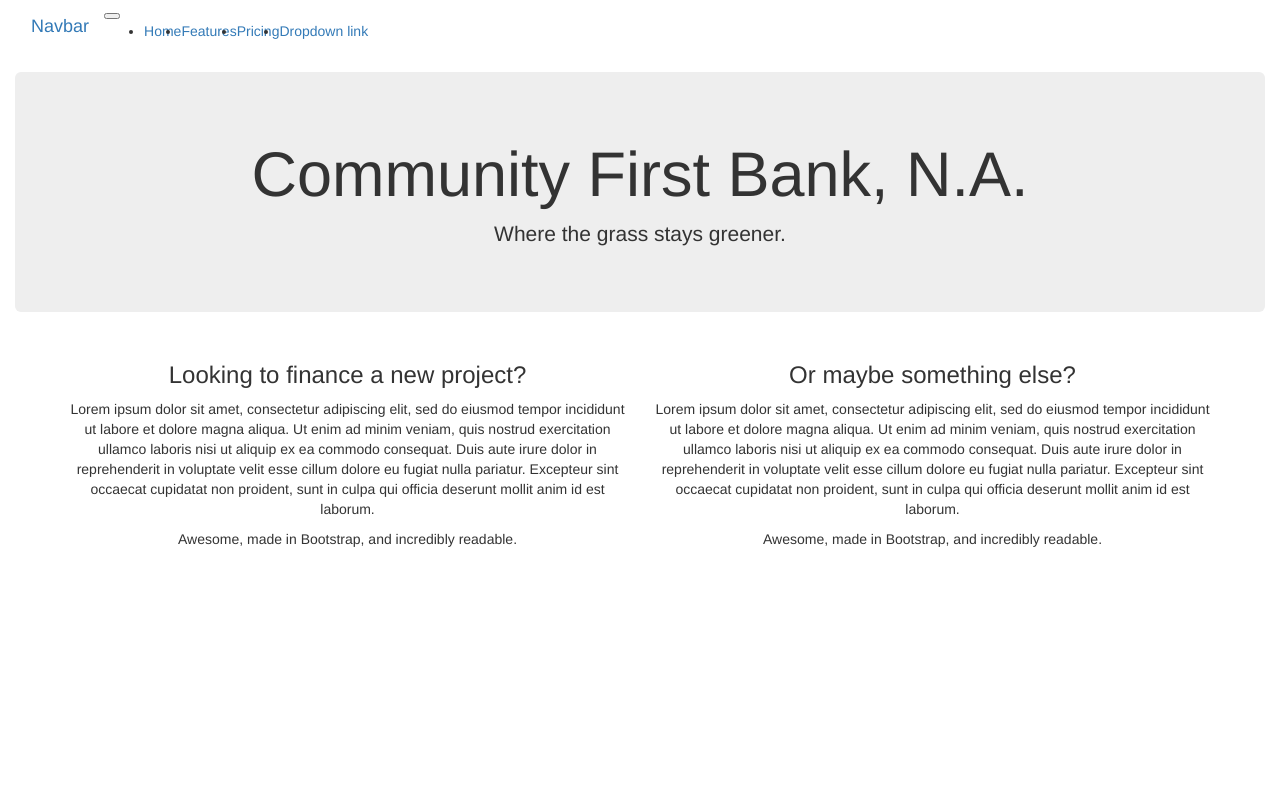
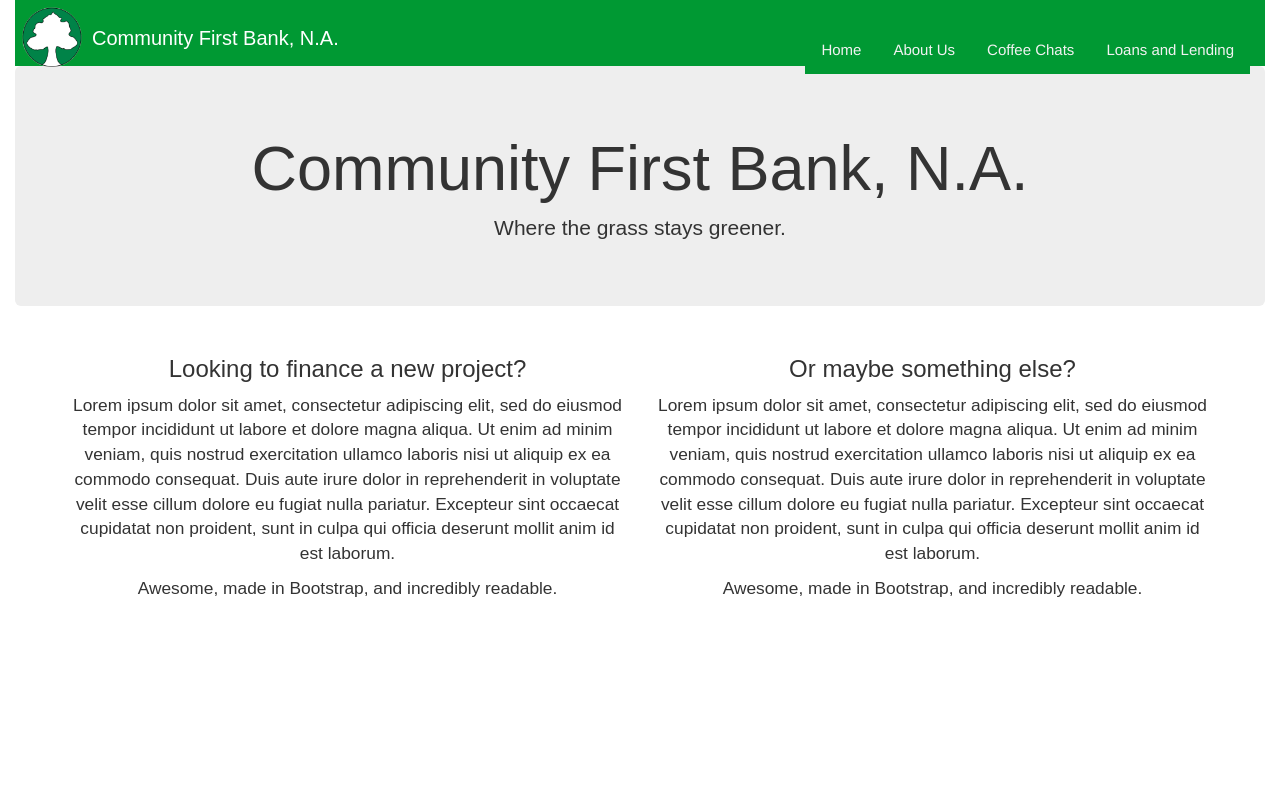
Before and after one commit to en-eight/cfbsite2020, a PHP site: page / in a window 1280 px wide. Run offline with PHP 8.4, Linux system fonts and the light colour scheme.

Commit message:
Merged WFS and cgbsite2020 work together

```diff
--- a/src/index.php
+++ b/src/index.php
@@ -10,7 +10,7 @@
 	<meta name="viewport" content="width=device-width, initial-scale=1">
 	<!-- BOOTSTRAP LINK, GOOGLE API LINK, JQUERY/JS LINK-->
 	<link rel="stylesheet" href="https://maxcdn.bootstrapcdn.com/bootstrap/3.4.1/css/bootstrap.min.css">
-	<link rel="stylesheet" href="style.css">
+	<link rel="stylesheet" href="style/style.css">
 	<script src="https://ajax.googleapis.com/ajax/libs/jquery/3.4.1/jquery.min.js"></script>
 	<script src="https://maxcdn.bootstrapcdn.com/bootstrap/3.4.1/js/bootstrap.min.js"></script>
 	<!-- end linking. if you want to add more files, declarations go below -->
@@ -19,7 +19,22 @@
 <!--MAKING THE MAIN CONTAINER-->
 <div class="container-fluid">
 
+	<!-- making the demo header???? -->
+	<div class="header">
+		<a href="https://www.com1stbank.com">
+			<img id="logo" src="media/lnl.png" alt="Community 1st Bank">
+		</a>
+		<h3 id="padtext">Community First Bank, N.A.</h3>
+		<div class="topnav">
+			<a href="#">Loans and Lending</a>
+			<a href="#">Coffee Chats</a>
+			<a href="#">About Us</a>
+			<a href="#">Home</a>
+		</div>
+	</div>
+
 	<!-- CREATING THE NAVBAR -->
+	<!--
 	<nav class="navbar navbar-expand-lg navbar-light bg-light">
 		<a class="navbar-brand" href="#">Navbar</a>
 		<button class="navbar-toggler" type="button" data-toggle="collapse" data-target="#navbarNavDropdown" aria-controls="navbarNavDropdown" aria-expanded="false" aria-label="Toggle navigation">
@@ -50,11 +65,8 @@
 				</li>
 			</ul>
 		</div>
-	</nav>
+	</nav> -->
 	<!-- END NAVBAR CREATION -->
-
-
-
 
 
 	<!--begin main content -->
--- /dev/null
+++ b/src/style/style.css
@@ -0,0 +1,154 @@
+h1, h2, h3, h4, h5, h6, p, legend, ul, li {font-family: Arial, sans-serif;}
+
+p, li{
+font-size: 13pt;
+}
+
+img{
+	border: none;
+}
+
+html{
+	height: 100%;
+}
+
+legend{
+	font-size: 15px;
+}
+
+*{
+	box-sizing: border-box;
+}
+
+.header{
+	padding: 7px;
+	position: static;
+	background: #009933;
+	color: white;
+}
+
+#padtext{
+	padding-left: 70px;
+	font-size: 20px;
+}
+
+input[type=submit]{
+	font-size: 15px;
+	padding: 5px;
+}
+
+#logo{
+	padding: unset;
+	height: 60px;
+	width: 60px;
+	float: inline-start;
+	overflow: auto;
+}
+
+.footer{
+	padding: 5px;
+	width: 100%;
+	background-color: #f1f1f1;
+	color: white;
+}
+
+/*CREATING MULTI-COLUMN ADAPTIVE LAYOUT */
+.column{
+	padding: 20px;
+	float: left;
+	width: 50%;
+	background-color: #ffffee;
+	min-height: 750px;
+}
+
+.clear{
+	clear: both;
+}
+
+#footer-out{
+	height: 100px;
+	background-color: #009933;
+	border-top: 1px solid #000;
+	width: 100%;
+}
+
+#footer-in{
+	margin: 0 auto;
+	padding: 20px 0px 10px 0px;
+	font-size: 10px;
+	color: #FFFFFF;
+}
+
+#copyright-text{
+	float: left;
+	color: #FFFFFF;
+}
+
+#member-fdic{
+	margin-right: 10px;
+}
+
+#centertext{
+text-align: center;
+}
+
+.row:after{
+	padding: 20px;
+	content: "";
+	display: table;
+	clear: both;
+}
+
+@media screen and (max-width: 800px){
+	.column{
+		width: 100%;
+	}
+}
+
+/*END MUTI COLUMN ADAPTIVE LAYOUT*/
+
+.wrapper{
+	position: relative;
+	padding: 0px;
+	background-image: linear-gradient(to bottom, #009933, #007700);
+	background-color: #222;
+}
+
+.content-container{
+	position: absolute;
+	top: 7px;
+	bottom: 7px;
+	margin-right: auto;
+	margin-left: auto;
+	max-width: 100%;
+	padding-right: 0px;
+	padding-left: 0px;
+	background: #BBBBBB;
+	background-color: #BBBBBB;
+}
+
+.topnav{
+	overflow: hidden;
+	position: absolute;
+	background-color: #009933;
+	z-index: 2;
+	font-size: 15px;
+	top: 25px;
+	right: 30px;
+}
+
+.topnav a{
+	float: right;
+	display: block;
+	color: #f2f2f2;
+	text-align: center;
+	padding: 14px 16px;
+	text-decoration: none;
+	border-radius: 2px;
+	transition: background-color .2s, color .2s;
+}
+
+.topnav a:hover{
+	background-color: #ddd;
+	color: #000;
+}
```
Also changed, not shown: src/script/slides.js (added, +28 -0 lines), src/media/dum1.jpg (added), src/media/dum2.jpg (added), src/media/dum3.jpg (added), src/media/dum4.jpg (added), src/media/dum5.jpg (added), src/media/lnl.png (added), 1 other file.
